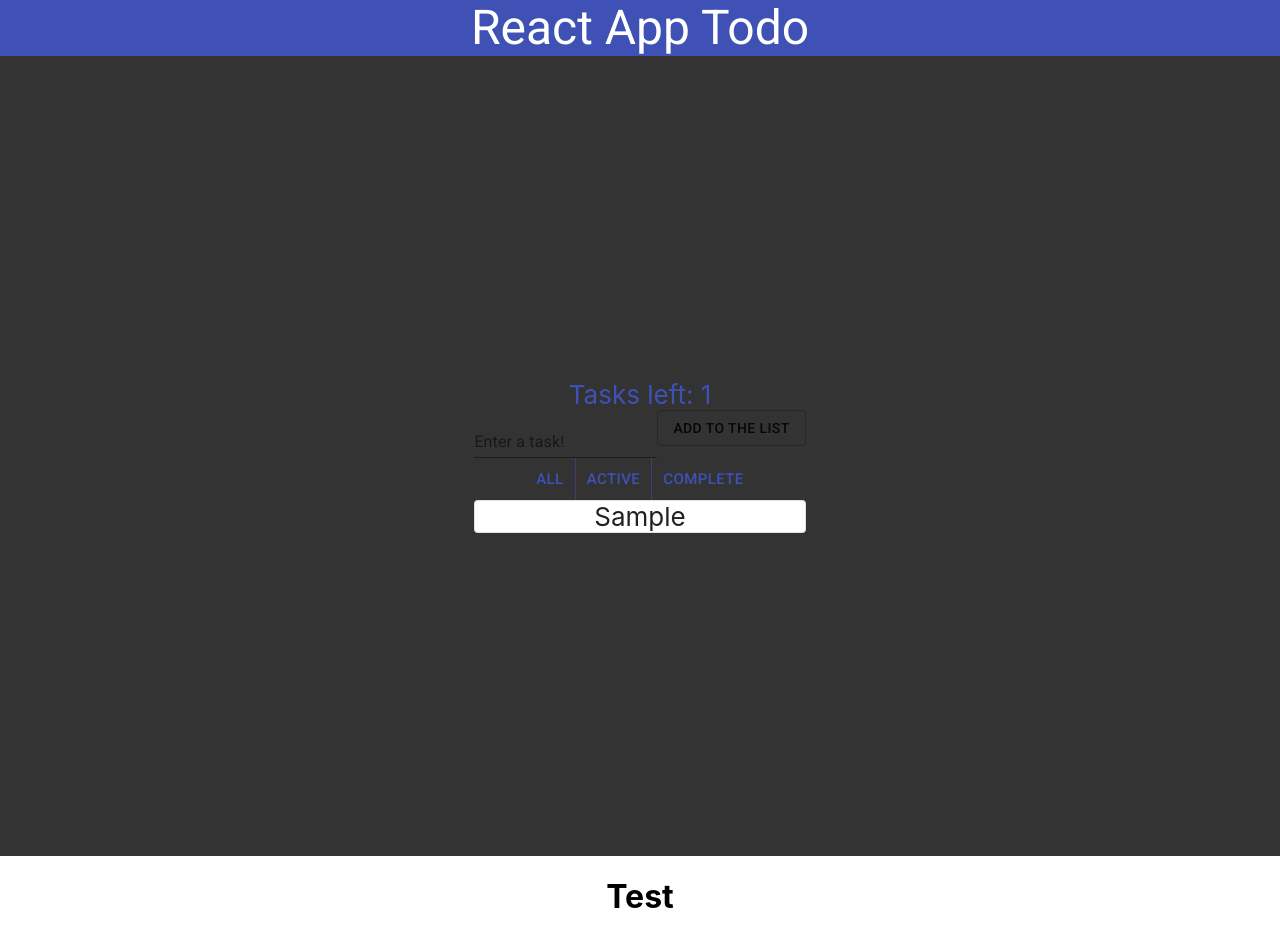
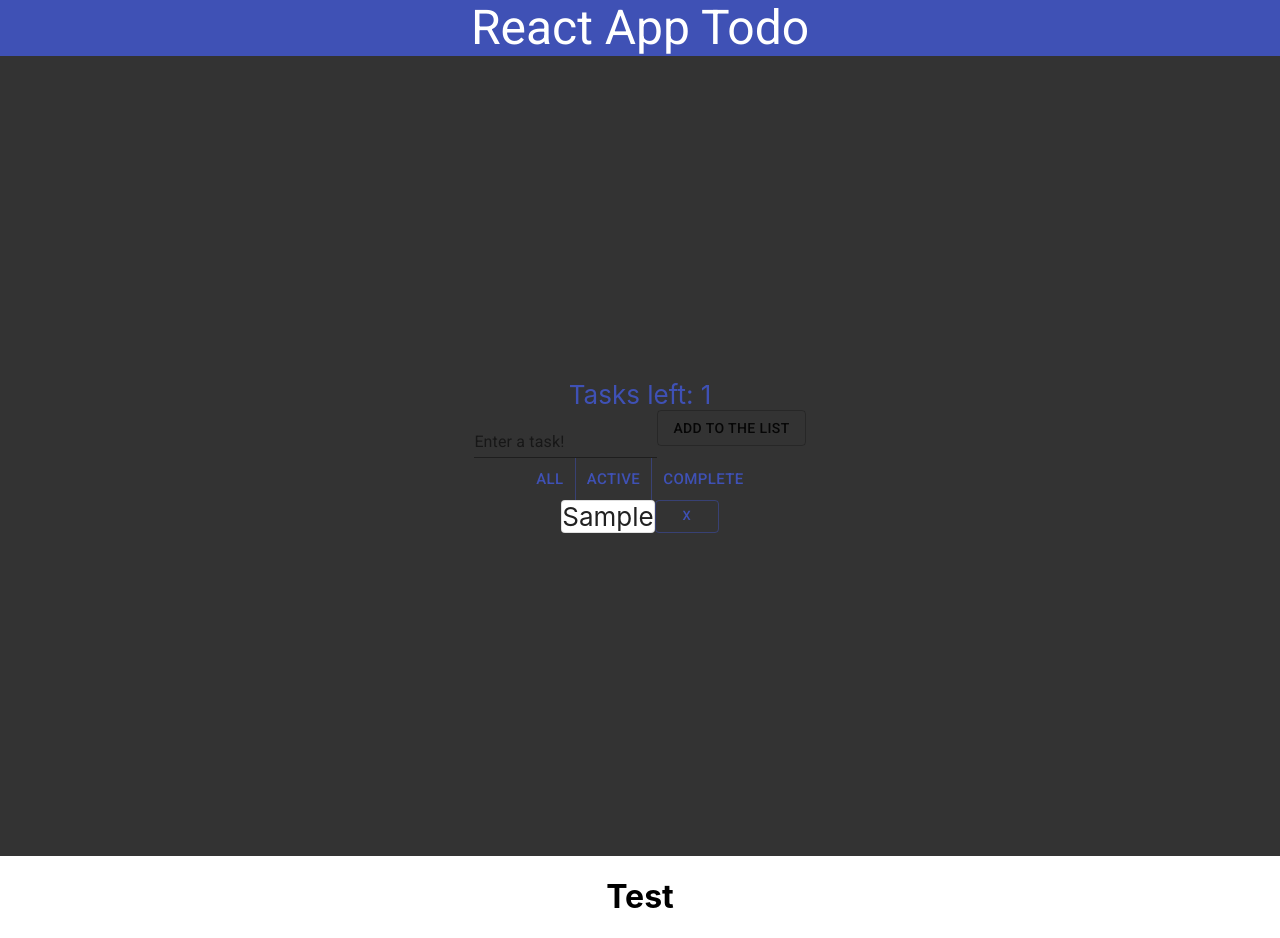
Before and after one commit to Eilima/react-to-do-list, a React (Create React App) app in the folder react-to-do-list/: page / in a window 1280 px wide. Both pictures are taken after typing "Sample" into the empty fields and a click on the button "ADD TO THE LIST". Built offline with nearby package versions, Linux system fonts and the light colour scheme.

Commit message:
Add the functionality to delete a task

```diff
--- a/react-to-do-list/src/Components/Todo.js
+++ b/react-to-do-list/src/Components/Todo.js
@@ -1,6 +1,9 @@
 import React from "react";
 import Paper from "@material-ui/core/Paper";
+import Button from "@material-ui/core/Button";
+
 export default (props) => (
+  <div style={{ display: "flex", justifyContent: "center" }}>
     <div
       style={{
         textDecoration: props.task.complete ? "line-through" : "none",
@@ -10,4 +13,13 @@ export default (props) => (
     >
       <Paper variant="outlined">{props.task.text}</Paper>
     </div>
+    <Button
+      onClick={props.onDelete}
+      color="primary"
+      variant="outlined"
+      size="small"
+    >
+      x
+    </Button>
+  </div>
 );
--- a/react-to-do-list/src/Components/TodoList.js
+++ b/react-to-do-list/src/Components/TodoList.js
@@ -45,6 +45,12 @@ export class TodoList extends React.Component {
     });
   };
 
+  handleDelete = (id) => {
+    this.setState({
+      tasks: this.state.tasks.filter((todo) => todo.id !== id),
+    });
+  };
+
   render() {
     //Sets an array that allows us to down below not have to call components state
     let tasks = [];
@@ -69,6 +75,9 @@ export class TodoList extends React.Component {
           <Todo
             key={task.id}
             task={task}
+            onDelete={() => {
+              this.handleDelete(task.id);
+            }}
             toggleComplete={() => this.toggleComplete(task.id)}
           />
         ))}
```
Lines whose indentation alone changed are shown as unchanged.
